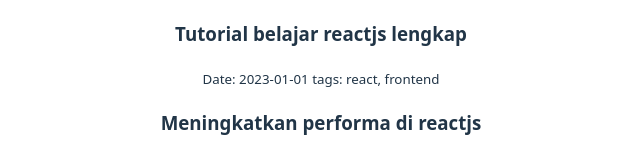
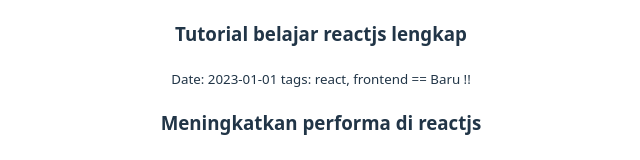
Before and after one commit to dieosurya867/my-shadcn-app, a React (Vite) app: page / in a window 1280 px wide. Shown: the part 228-388 px from the top of the page, without its empty margins (319-959 px from the left). Built offline with nearby package versions, Linux system fonts and the light colour scheme.

Commit message:
4 cara conditional rendering

```diff
--- a/src/components/Blog.jsx
+++ b/src/components/Blog.jsx
@@ -1,9 +1,24 @@
+// conditional rendering dengan component
+const ArticleStatus = ({ isNew }) => {
+  return isNew && <span>== Baru !!!</span>;
+};
+
+// pengecekan nilai conditional rendering diluar component
+const NewArticle = () => {
+  return <span>== Baru !!</span>;
+};
+
 function Blog(props) {
   return (
     <>
       <h3>{props.title}</h3>
       <small>
-        Date: {props.date} tags: {props.tags.join(", ")}
+        Date: {props.date} tags: {props.tags.join(", ")}{" "}
+        {/* conditional rendering */}
+        {/* {props.isNew ? "-- Baru !!" : "Postingan Lama"} */}
+        {/* {props.isNew && "-- Baru !!"} */}
+        {/* <ArticleStatus isNew={props.isNew} /> */}
+        {props.isNew && <NewArticle />}
       </small>
     </>
   );
```
